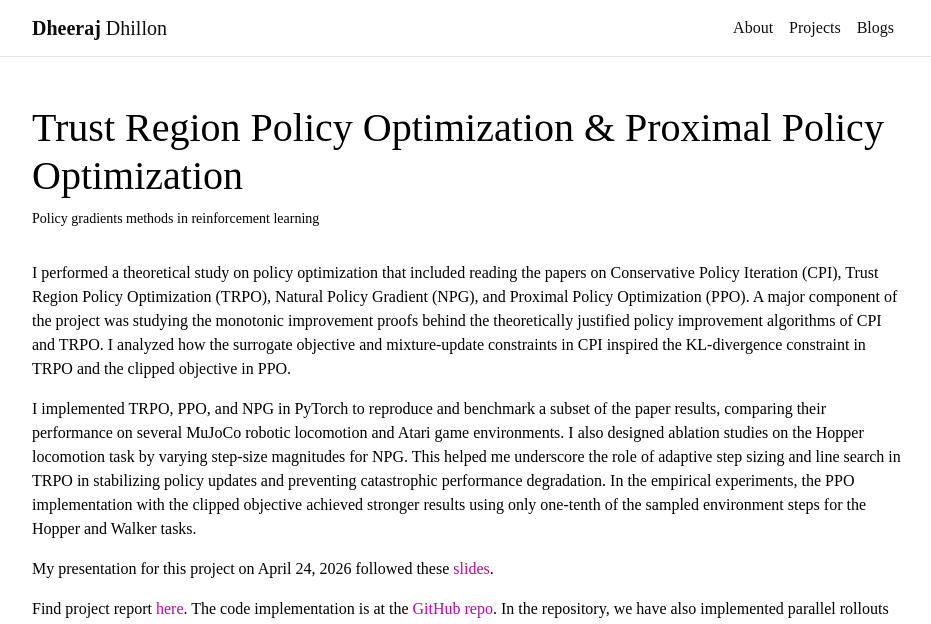
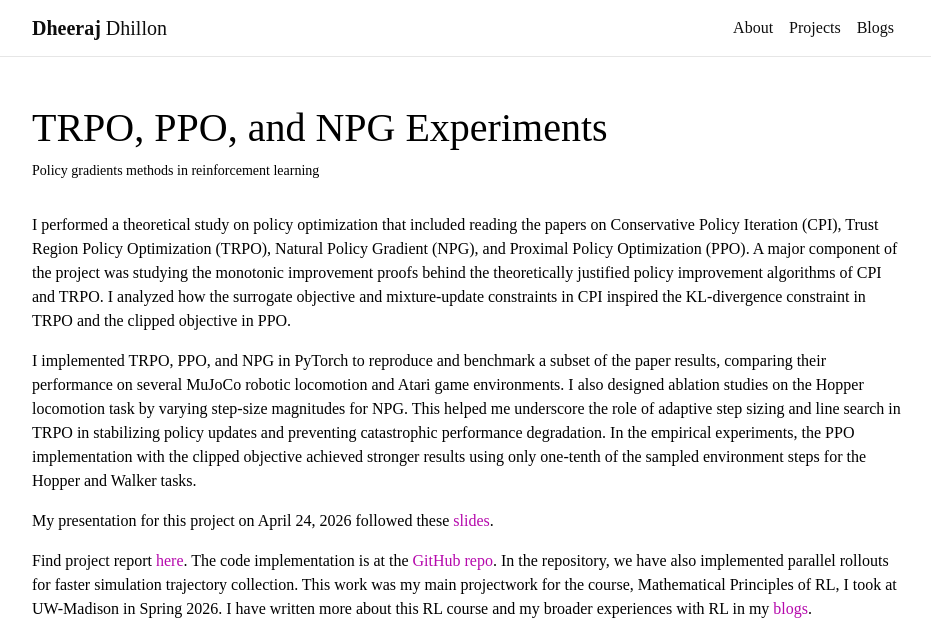
Before and after one commit to djdhillxn/djdhillxn.github.io, a Jekyll site: the page built from _projects/trpo.md, in a window 1280 px wide and 1163 px high. Shown: the top 624 px of the window, without its empty margins (173-1104 px from the left). Built offline with Jekyll 4.4.1, drawn with Linux system fonts in a browser that asks for light colours; a style sheet for code colours, icons or effects is not loaded.

Commit message:
back to our good old qbert icon and a new title for the trpo project

```diff
--- a/_projects/trpo.md
+++ b/_projects/trpo.md
@@ -1,11 +1,11 @@
 ---
 layout: page
-title: Trust Region Policy Optimization & Proximal Policy Optimization
+title: TRPO, PPO, and NPG Experiments
 description: Policy gradients methods in reinforcement learning
 importance: -3
 category: RL
 github: "https://github.com/djdhillxn/trpo"
-img: assets/img/qbert-side-art.jpg
+img: assets/img/qbert-cartoon-project-thumb.webp
 img_size: small
 ---
 
```
